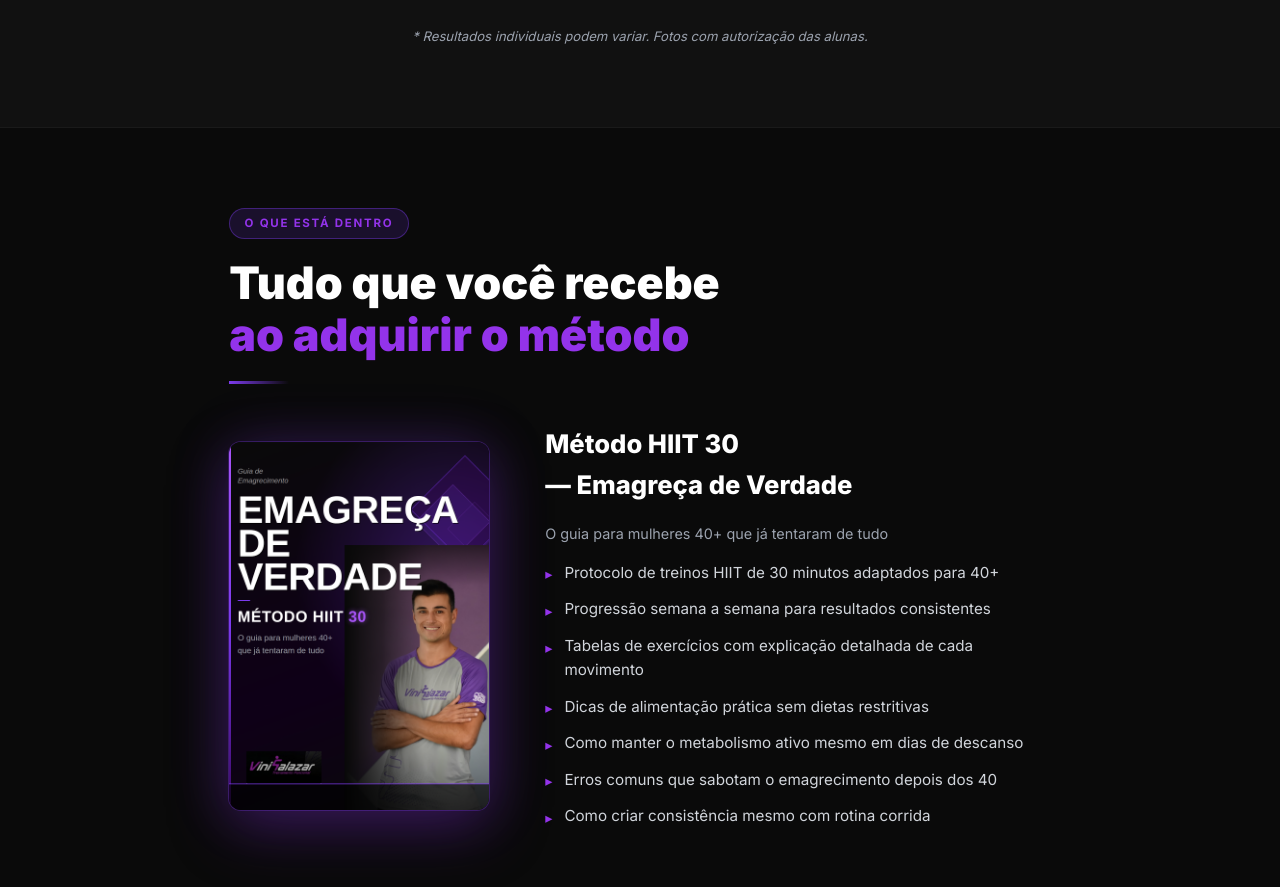
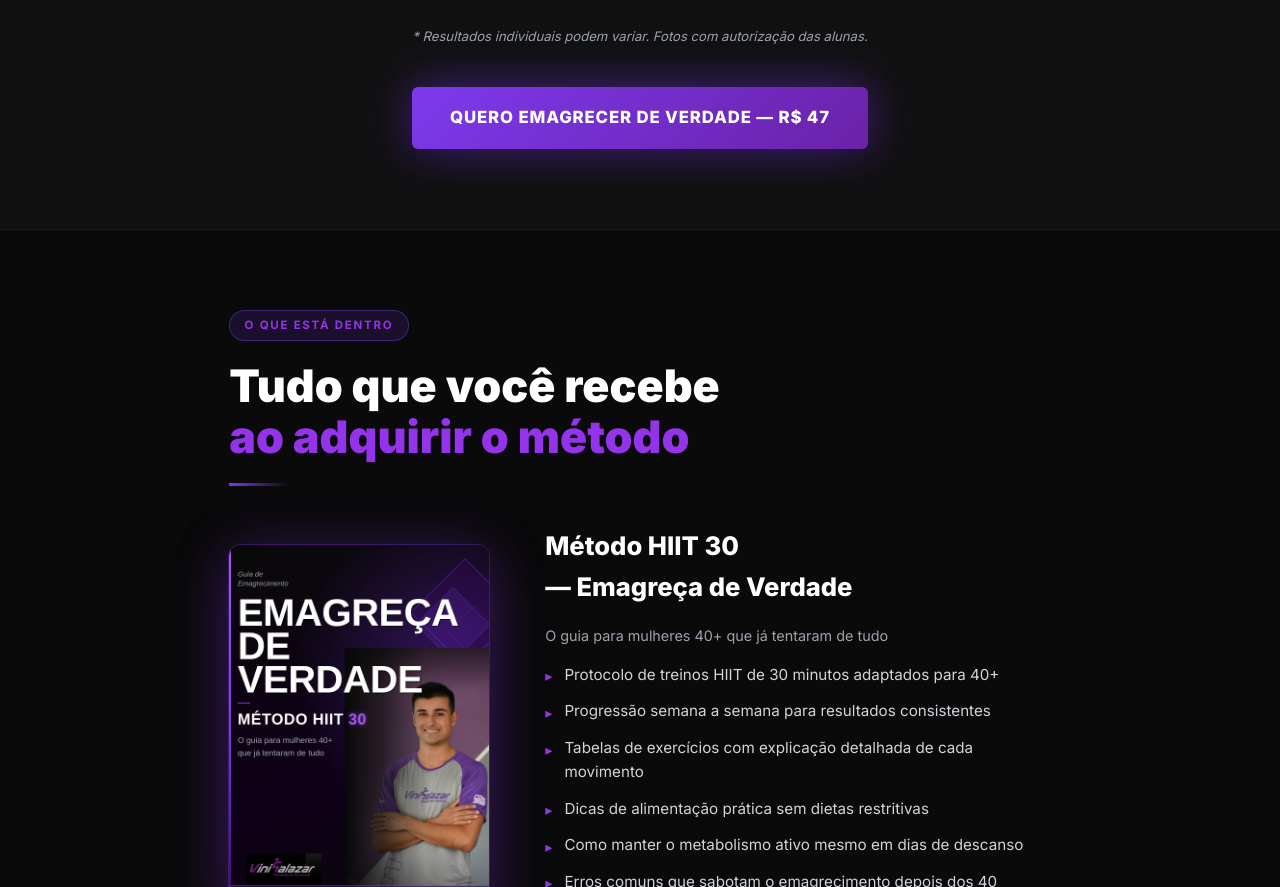
Before and after one commit to vinisalazartf-ctrl/hiit30-site, a plain HTML site: page index.html in a window 1280 px wide. Shown: the part 5019-5906 px from the top of the page. Drawn offline with Linux system fonts and the light colour scheme.

Commit message:
Adiciona botão CTA abaixo dos resultados

```diff
--- a/index.html
+++ b/index.html
@@ -1048,6 +1048,12 @@
       <p class="resultados-caption fade-up">
         * Resultados individuais podem variar. Fotos com autorização das alunas.
       </p>
+
+      <div style="text-align:center; margin-top: 2.5rem;" class="fade-up">
+        <a href="https://pay.kiwify.com.br/M33xqp4" class="btn-cta btn-pulse" target="_blank" rel="noopener">
+          QUERO EMAGRECER DE VERDADE — R$ 47
+        </a>
+      </div>
     </div>
   </section>
 
```
